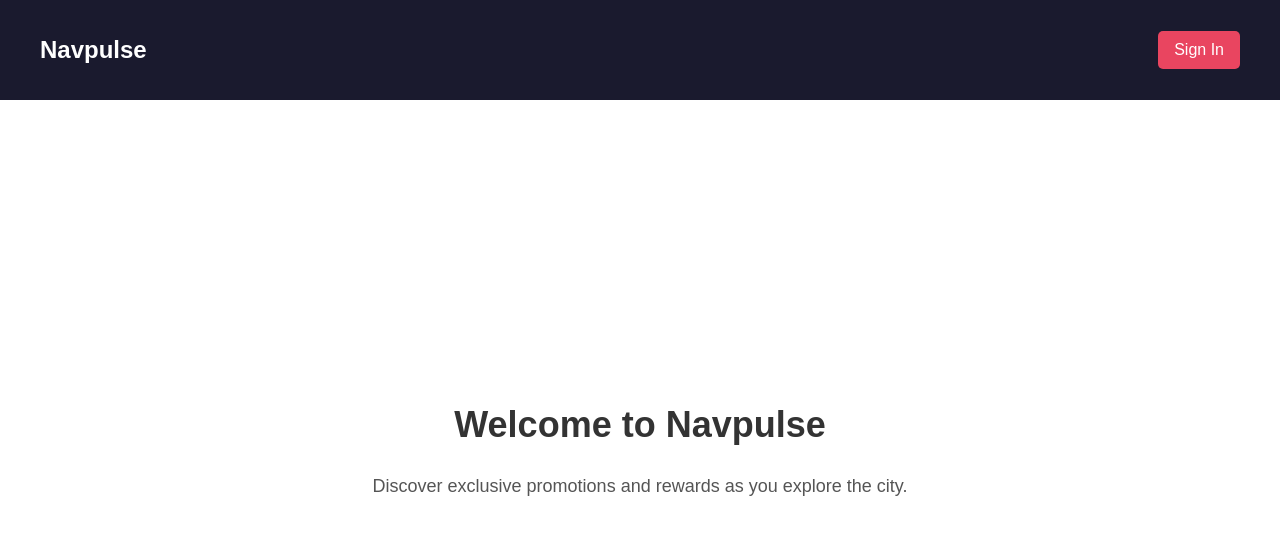
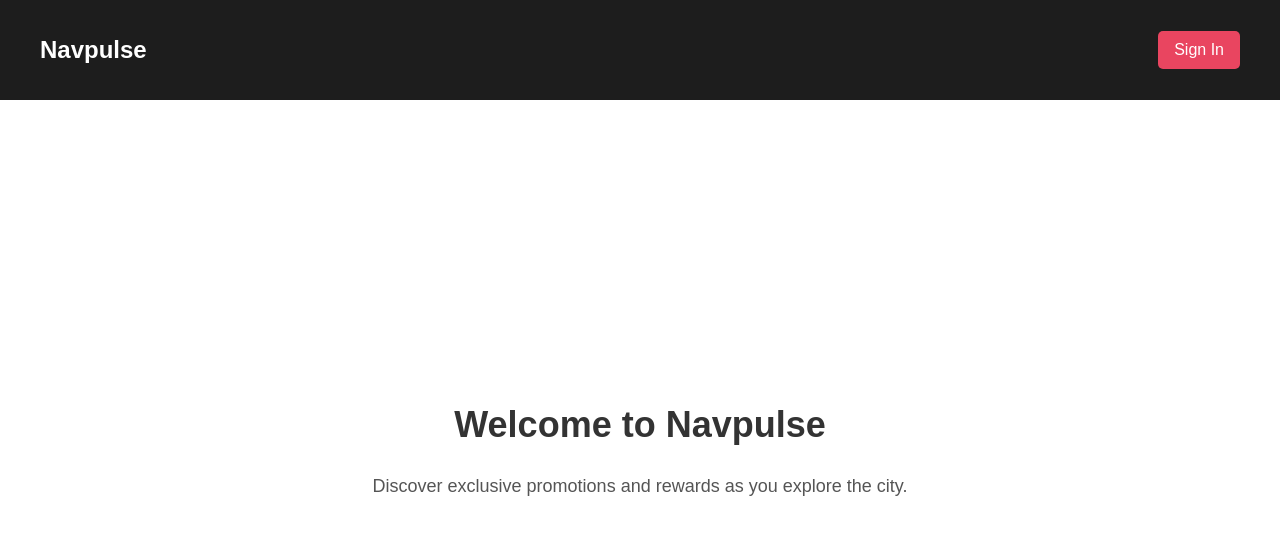
Before and after one commit to seanb1526/Navpulse-CMS, a React (Create React App) app: page / in a window 1280 px wide. Shown: the top 534 px of the page. Built offline with nearby package versions, Linux system fonts and the light colour scheme; no server answers.

Commit message:
changed color of header

```diff
--- a/src/assets/styles/LandingPage.module.css
+++ b/src/assets/styles/LandingPage.module.css
@@ -12,7 +12,7 @@
     justify-content: space-between;
     align-items: center;
     padding: 20px 40px;
-    background-color: #1a1a2e;
+    background-color: #1d1d1d;
     color: white;
   }
 
```
